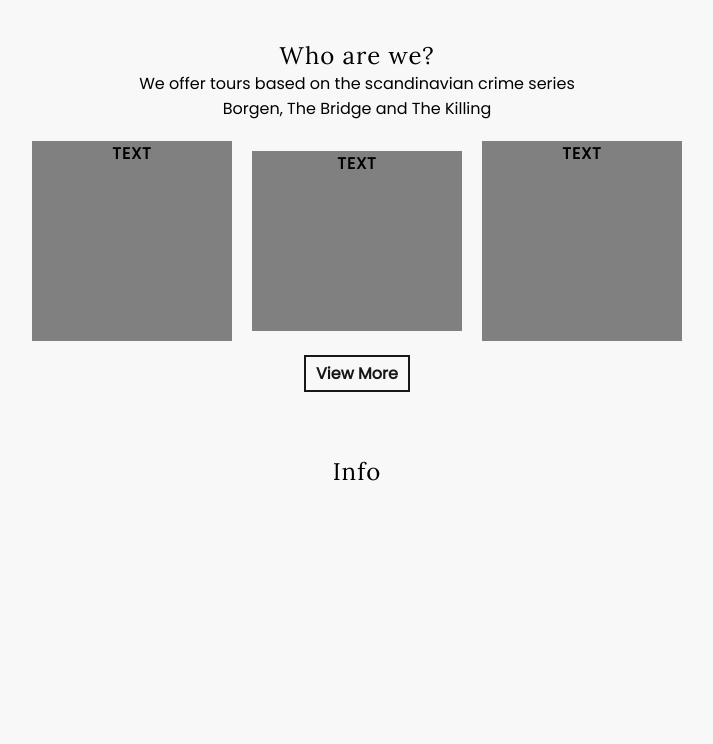
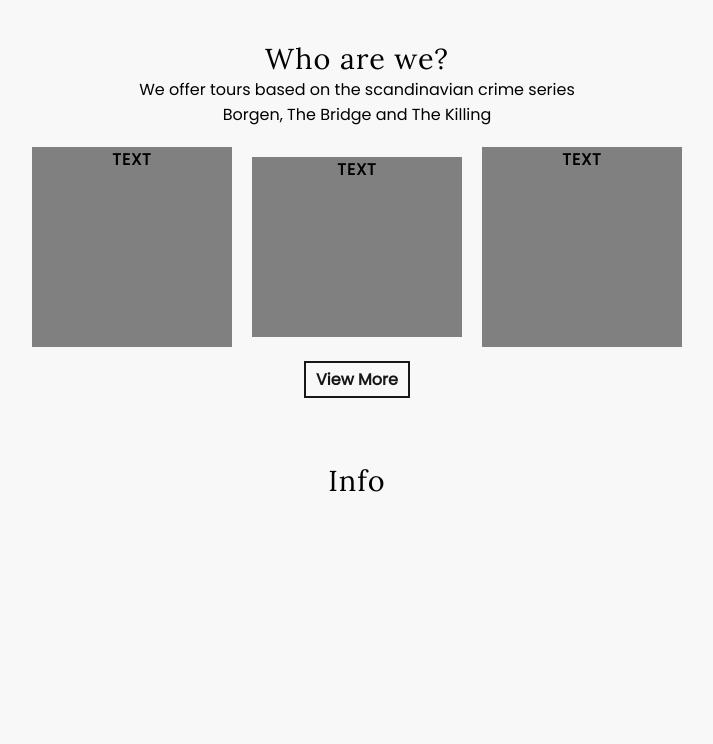
Before and after one commit to EduardCarmocanu/nordic-noir, a PHP site: page / in a window 1280 px wide. Shown: the part 800-1544 px from the top of the page, without its empty margins (283-996 px from the left). Run offline with PHP 8.4, Linux system fonts and the light colour scheme; style sheets or scripts are compiled from the project's sources; some libraries are stand-ins or nearby versions.

Commit message:
Updated generic styling

```diff
--- a/scss/main.scss
+++ b/scss/main.scss
@@ -47,6 +47,13 @@ h2 {
     font-family: $headline;
     font-weight: 100;
 }
+h1 {
+    font-size: 2.5em;
+}
+h2 {
+    font-size: 1.8em;
+}
+
 ul {
     list-style: none;
 }
@@ -148,3 +155,29 @@ nav {
         display: block;
     }
 }
+
+
+
+/*
+
+    @media only screen and (max-width : 1200px) {
+
+            }
+
+            @media only screen and (max-width : 992px) {
+
+            }
+
+            @media only screen and (max-width : 768px) {
+
+            }
+
+            @media only screen and (max-width : 480px) {
+
+            }
+
+            @media only screen and (max-width : 320px) {
+
+            }
+
+*/
```
